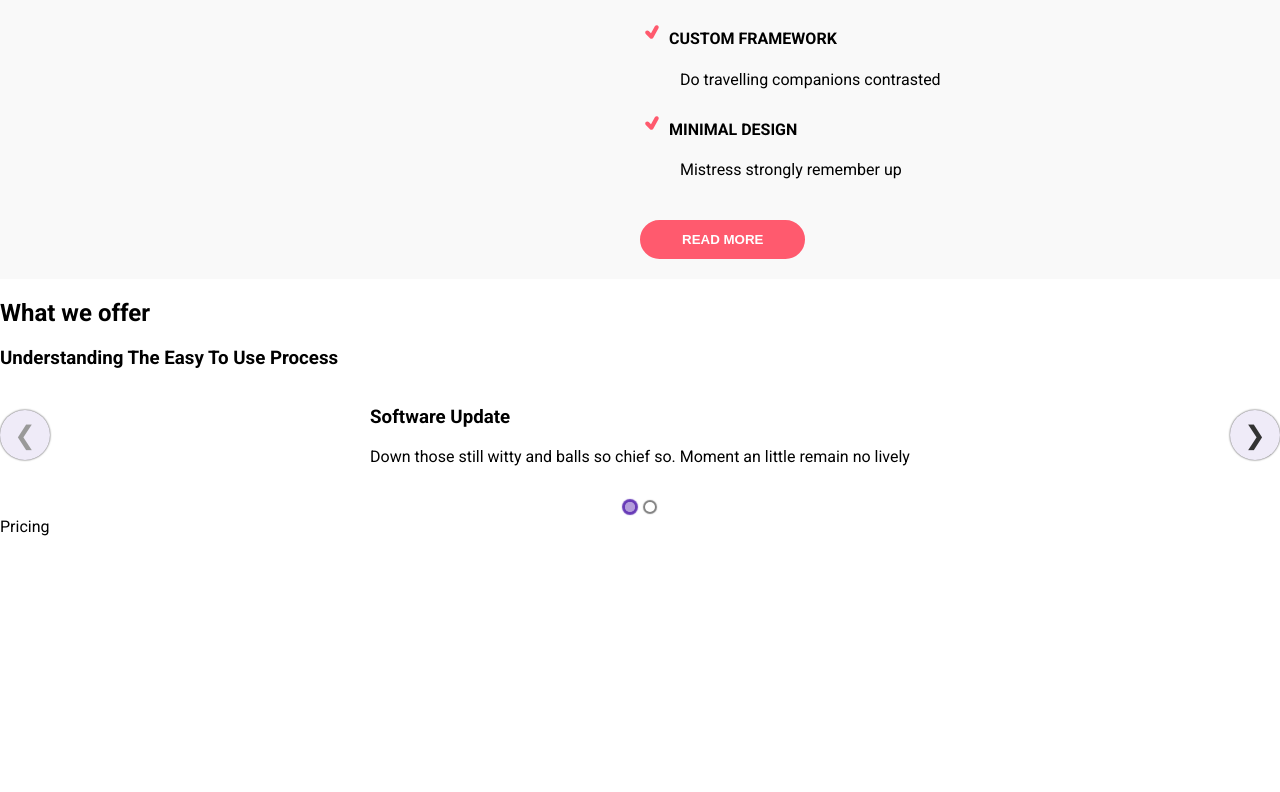
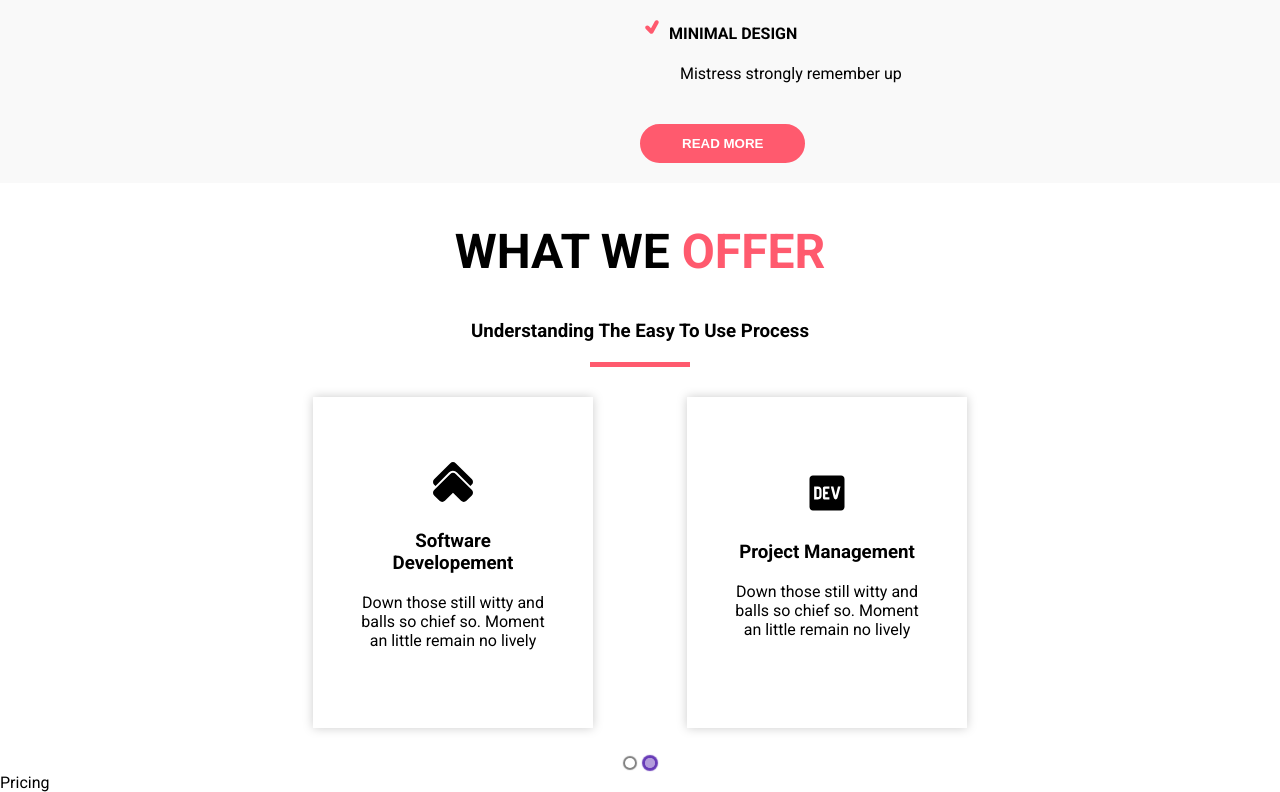
Before and after one commit to MouhaDiouf/startup, a React (Create React App) app: page / in a window 1280 px wide. Shown: the part 1839-2631 px from the top of the page. Before the commit the page ends 2375 px from the top, so only its background shows below. Built offline with nearby package versions, Linux system fonts and the light colour scheme.

Commit message:
Style the offer component and add the slider

```diff
--- a/src/components/CardOffer/CardOffer.js
+++ b/src/components/CardOffer/CardOffer.js
@@ -1,10 +1,34 @@
 import React from 'react';
+import './cardStyles.scss';
+function CardOffer({ title, description, icon }) {
+  const handleHover = (e) => {
+    let element = e.target;
+    if (e.target.nodeName === 'P' || e.target.nodeName === 'H3') {
+      element = e.target.parentElement.parentElement;
+    } else if (
+      e.target.classList.contains('textContainer') ||
+      e.target.classList.contains('imageContainer')
+    ) {
+      element = e.target.parentElement;
+    } else if (e.target.classList.contains('cardOffer-container')) {
+      element = e.target;
+    }
 
-function CardOffer({ title, description }) {
+    element.classList.contains('hovered')
+      ? element.classList.remove('hovered')
+      : element.classList.add('hovered');
+  };
   return (
-    <div>
-      <h3>{title}</h3>
-      <p>{description}</p>
+    <div
+      className="cardOffer-container"
+      onMouseOver={handleHover}
+      onMouseOut={handleHover}
+    >
+      <div className="imageContainer">{icon}</div>
+      <div className="textContainer">
+        <h3>{title}</h3>
+        <p>{description}</p>
+      </div>
     </div>
   );
 }
--- /dev/null
+++ b/src/components/CardOffer/cardStyles.scss
@@ -0,0 +1,64 @@
+$pink: #ff5a6e;
+
+
+.cardOffer-container {
+    background: #ffffff none repeat scroll 0 0;
+    border: medium none;
+    padding: 67px 40px 64px;
+    box-shadow: 0 0 10px #cccccc;
+    height: 200px;
+    width: 200px;
+    margin: 10px;
+    display: flex;
+    flex-direction: column;
+    justify-content: center;
+    align-items: center;
+    transition: all 1s ease-in-out;
+    position: relative;
+    overflow: hidden;
+
+
+    .imageContainer {
+        font-size: 40px;
+
+
+    }
+
+
+
+
+  }
+
+.cardOffer-container::before {
+    content: '';
+    width: 100%;
+    height: 100%;
+    background-color: $pink;
+    margin: 0px auto;
+    position: absolute;
+    transform: translateX(-120%);
+    transition: all 0.3s ease-in-out;
+    z-index: -1;
+    visibility: hidden;
+
+}
+
+.cardOffer-container.hovered {
+  background-color: transparent;
+  color: white;
+  box-shadow: none;
+
+  .imageContainer {
+    color: white !important;
+  }
+}
+.cardOffer-container.hovered::before {
+  visibility: visible;
+  transform: translateX(0%);
+
+}
+
+.cJeRRR {
+  background-color: $pink !important;
+  box-shadow: 0 0 1px 3px rgb(183, 58, 135) !important;
+}
--- a/src/components/Offers/Offers.js
+++ b/src/components/Offers/Offers.js
@@ -2,16 +2,28 @@ import React from 'react';
 import Carousel from 'react-elastic-carousel';
 import data from '../../data';
 import CardOffer from '../CardOffer/CardOffer';
+import OffersStyles from './styles.module.scss';
 function Offers() {
+  const breakpoints = [
+    { width: 1, itemsToShow: 1 },
+    { width: 550, itemsToShow: 2 },
+    { width: 768, itemsToShow: 3 },
+  ];
   const { offers } = data;
   return (
-    <div>
+    <div className={OffersStyles.container}>
       <h2>
-        What we <span></span> offer
+        What we <span>Offer</span>
       </h2>
       <h3>Understanding The Easy To Use Process</h3>
-      <div>
-        <Carousel>
+      <div className={OffersStyles.bar}></div>
+
+      <div className={OffersStyles.carouselContainer}>
+        <Carousel
+          breakPoints={breakpoints}
+          showArrows={false}
+          enableAutoPlay={true}
+        >
           {offers.map((offer) => (
             <CardOffer {...offer} />
           ))}
--- /dev/null
+++ b/src/components/Offers/styles.module.scss
@@ -0,0 +1,24 @@
+$pink: #ff5a6e;
+
+.container {
+    text-align: center;
+
+    h2 {
+        text-transform: uppercase;
+        font-size: 3rem;
+        span {
+            color: $pink
+        }
+    }
+
+    .bar {
+        width: 100px;
+        height: 5px;
+        margin: 20px auto;
+        background-color: $pink;
+    }
+}
+.carouselContainer {
+    width: 60%;
+    margin: 0 auto;
+}
--- a/src/data.js
+++ b/src/data.js
@@ -1,6 +1,8 @@
 import { BsFillChatDotsFill } from 'react-icons/bs';
-import { DiGoogleAnalytics } from 'react-icons/di';
-import { FaRocket } from 'react-icons/fa';
+import { FaRocket, FaDev, FaRocketchat } from 'react-icons/fa';
+import { GoProject } from 'react-icons/go';
+import { SiPaloaltosoftware } from 'react-icons/si';
+import { FcCustomerSupport } from 'react-icons/fc';
 const data = {
   boxes: [
     {
@@ -9,12 +11,6 @@ const data = {
         'Diminution expression reasonable it we he projection acceptance in devonshire. Perpetual it described at he applauded.',
       icon: <BsFillChatDotsFill />,
       color: '#60ab9a',
-    },
-    {
-      title: 'Support Chat',
-      description:
-        'Diminution expression reasonable it we he projection acceptance in devonshire. Perpetual it described at he applauded.',
-      icon: <DiGoogleAnalytics />,
     },
 
     {
@@ -27,14 +23,28 @@ const data = {
   ],
   offers: [
     {
-      title: 'Software Update',
+      title: 'Project Creation',
       description:
         'Down those still witty and balls so chief so. Moment an little remain no lively',
+      icon: <GoProject />,
     },
     {
-      title: 'Software Update',
+      title: 'Software Developement',
       description:
         'Down those still witty and balls so chief so. Moment an little remain no lively',
+      icon: <SiPaloaltosoftware />,
+    },
+    {
+      title: 'Project Management',
+      description:
+        'Down those still witty and balls so chief so. Moment an little remain no lively',
+      icon: <FaDev />,
+    },
+    {
+      title: '24 / 7 Support',
+      description:
+        'Down those still witty and balls so chief so. Moment an little remain no lively',
+      icon: <FaRocketchat />,
     },
   ],
 };
```
Also changed, not shown: 1 other file (tests, documents, lock files or other folders).
